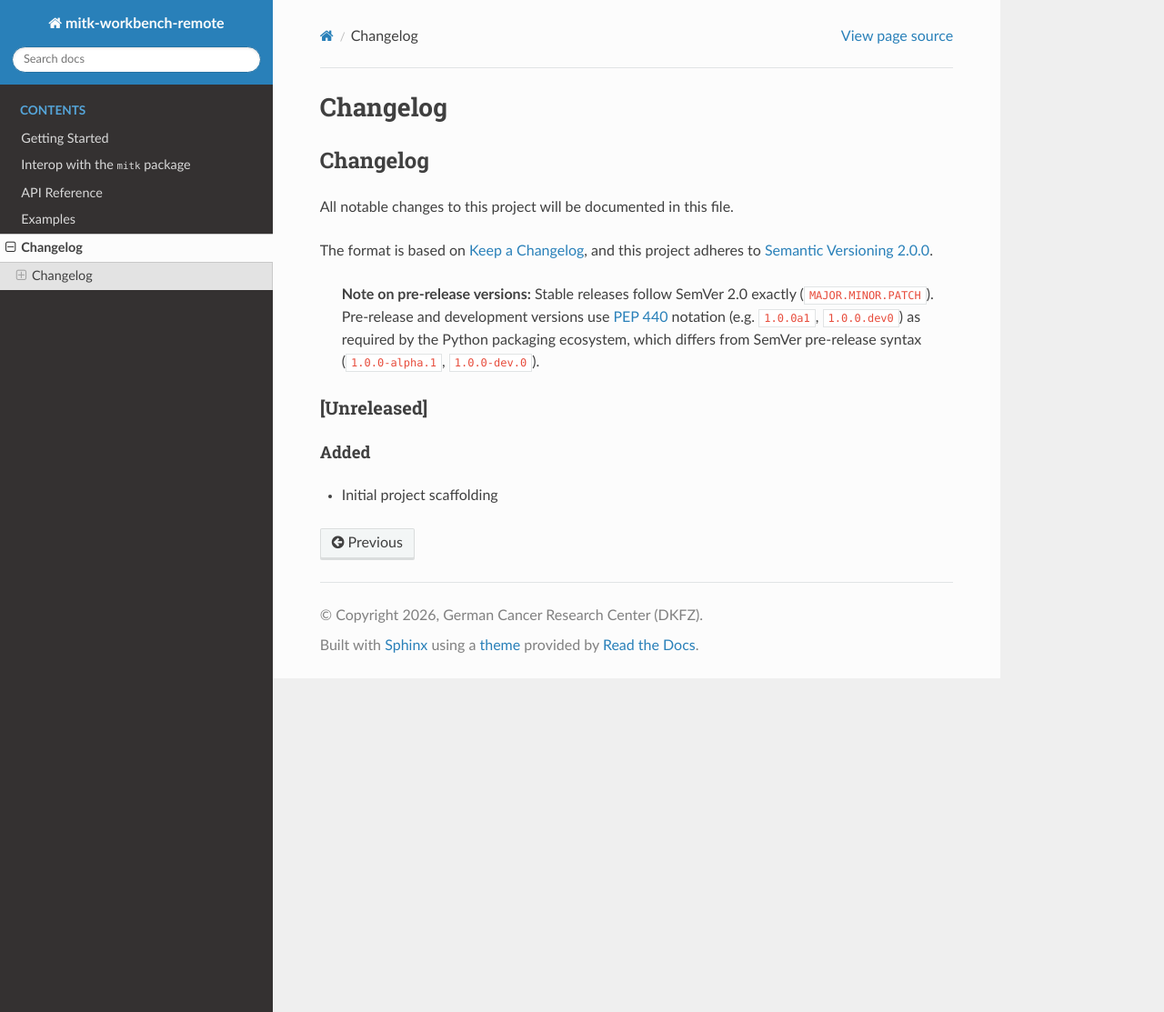
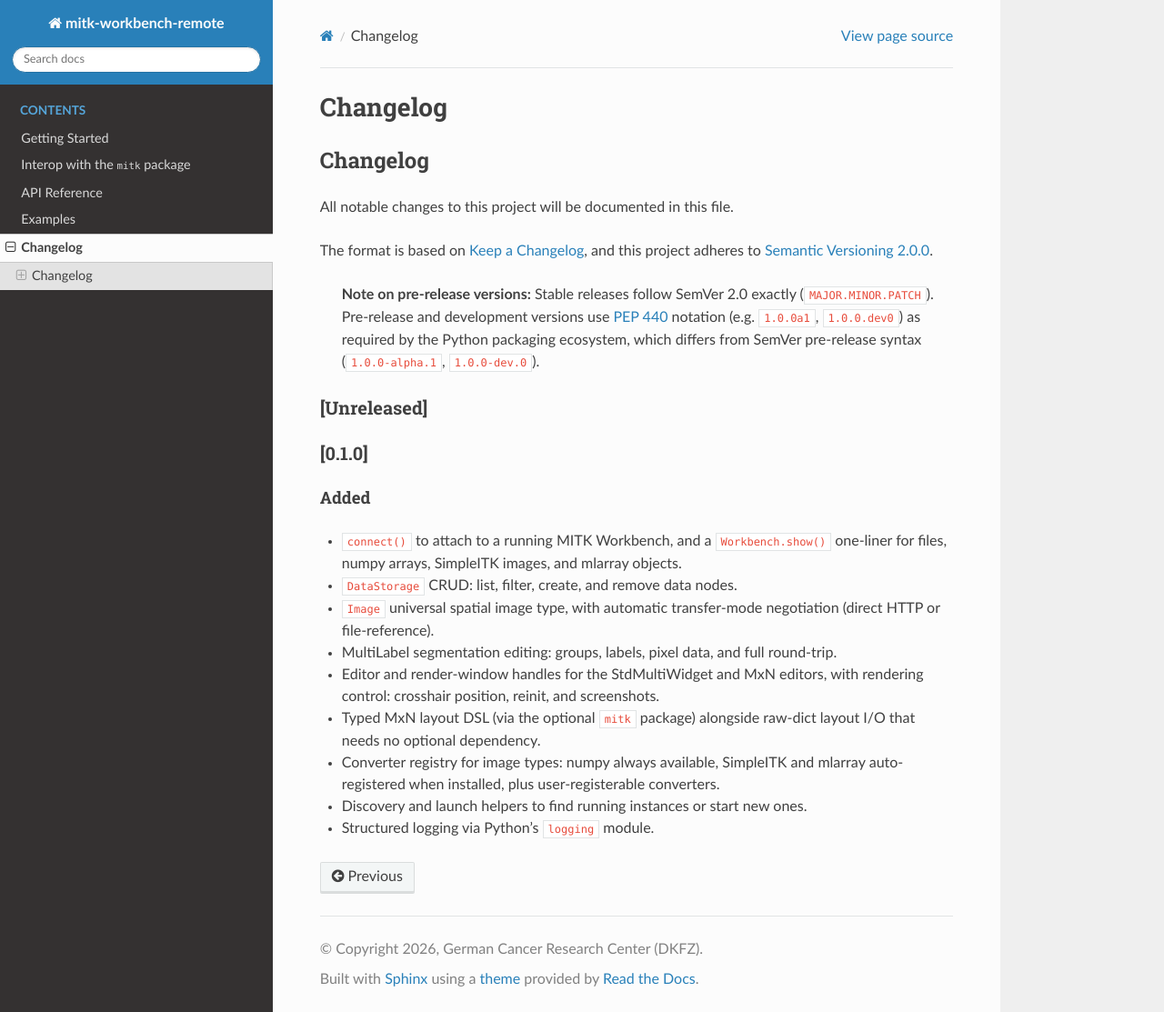
Before and after one commit to MITK/mitk-workbench-remote, a Sphinx documentation site: the page built from docs/changelog.rst, in a window 1280 px wide and 1113 px high. Shown: the whole window at 91% size. Built offline with Sphinx 7.4.7 and the Read the Docs theme 3.1.0, drawn with Linux system fonts in a browser that asks for light colours; pages that are not in the unit, such as notebooks, are missing from menus.

Commit message:
Preparing the release GitHub/PyPI release

```diff
--- a/CHANGELOG.md
+++ b/CHANGELOG.md
@@ -12,5 +12,20 @@ and this project adheres to [Semantic Versioning 2.0.0](https://semver.org/spec/
 
 ## [Unreleased]
 
+## [0.1.0]
+
 ### Added
-- Initial project scaffolding
+- `connect()` to attach to a running MITK Workbench, and a `Workbench.show()`
+  one-liner for files, numpy arrays, SimpleITK images, and mlarray objects.
+- `DataStorage` CRUD: list, filter, create, and remove data nodes.
+- `Image` universal spatial image type, with automatic transfer-mode negotiation
+  (direct HTTP or file-reference).
+- MultiLabel segmentation editing: groups, labels, pixel data, and full round-trip.
+- Editor and render-window handles for the StdMultiWidget and MxN editors, with
+  rendering control: crosshair position, reinit, and screenshots.
+- Typed MxN layout DSL (via the optional `mitk` package) alongside raw-dict
+  layout I/O that needs no optional dependency.
+- Converter registry for image types: numpy always available, SimpleITK and
+  mlarray auto-registered when installed, plus user-registerable converters.
+- Discovery and launch helpers to find running instances or start new ones.
+- Structured logging via Python's `logging` module.
--- a/docs/api/index.rst
+++ b/docs/api/index.rst
@@ -12,6 +12,7 @@ This reference is auto-generated from the source code docstrings.
    node
    image
    multilabel
+   editors
    converters
    transport
    errors
--- a/docs/conf.py
+++ b/docs/conf.py
@@ -49,10 +49,22 @@ autodoc_default_options = {
     "undoc-members": False,
 }
 
+# Read the Docs installs only the `.[docs]` extra, so the optional `mitk`,
+# `SimpleITK`, and `mlarray` packages are absent there. Mock them so autodoc
+# can import modules that reference these types without the real packages.
+autodoc_mock_imports = ["mitk", "SimpleITK", "mlarray"]
+
 # -- Napoleon (Google-style docstrings) --------------------------------
 
 napoleon_google_docstring = True
 napoleon_numpy_docstring = False
+
+# Render "Attributes:" sections as an :ivar: field list rather than separate
+# .. attribute:: directives. Our dataclasses and enums annotate their members,
+# which autodoc already documents; without this, napoleon emits a second
+# object description per member, producing duplicate-object warnings (fatal
+# under -W) and duplicated entries in the rendered output.
+napoleon_use_ivar = True
 
 # -- Type hints --------------------------------------------------------
 
```
Also changed, not shown: CONTRIBUTING.md (+15 -0 lines), README.md (+2 -2 lines), docs/api/editors.rst (added, +27 -0 lines), pyproject.toml (+28 -5 lines), .gitlab-ci.yml, 3 other files.
